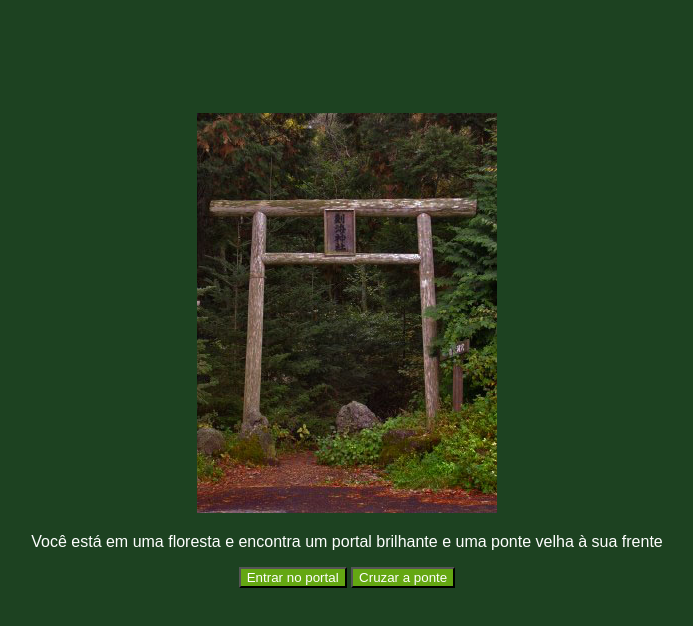
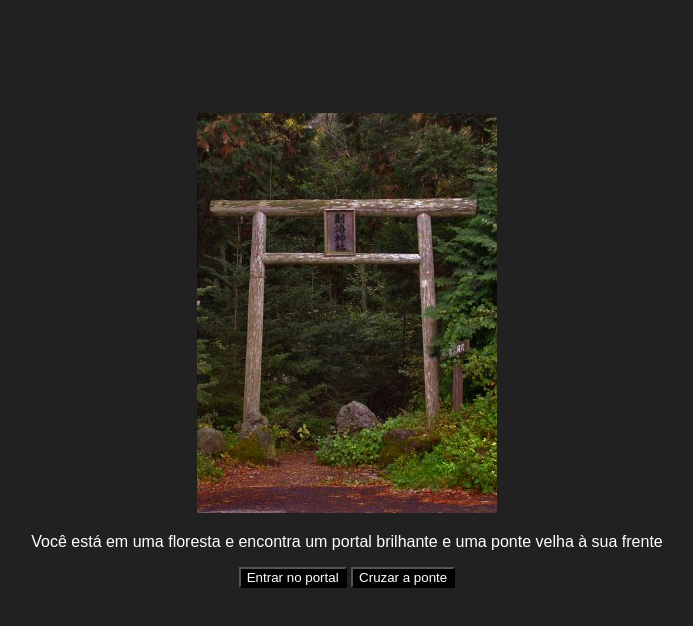
Before and after one commit to Jonatan-Moreira-Maximino-Ribeiro-3A2/IlhaDaAventura3A2, a plain HTML site: page index.html in a window 1280 px wide. Shown: the whole page, without its empty margins (293-986 px from the left). Drawn offline with Linux system fonts and the light colour scheme; a web font is replaced by a local one.

Commit message:
Update style.css

```diff
--- a/style.css
+++ b/style.css
@@ -1,5 +1,5 @@
 body {
-    background-color: #1D4221;
+    background-color: #202120;
     color: white;
     font-family: "Bai Jamjuree", sans-serif;
     display: flex;
@@ -10,7 +10,7 @@ body {
 }
 
 button {
-    background-color: #64A712;
+    background-color: #030302;
     color: white;
     font-family: "Bai Jamjuree", sans-serif;
 }
```
